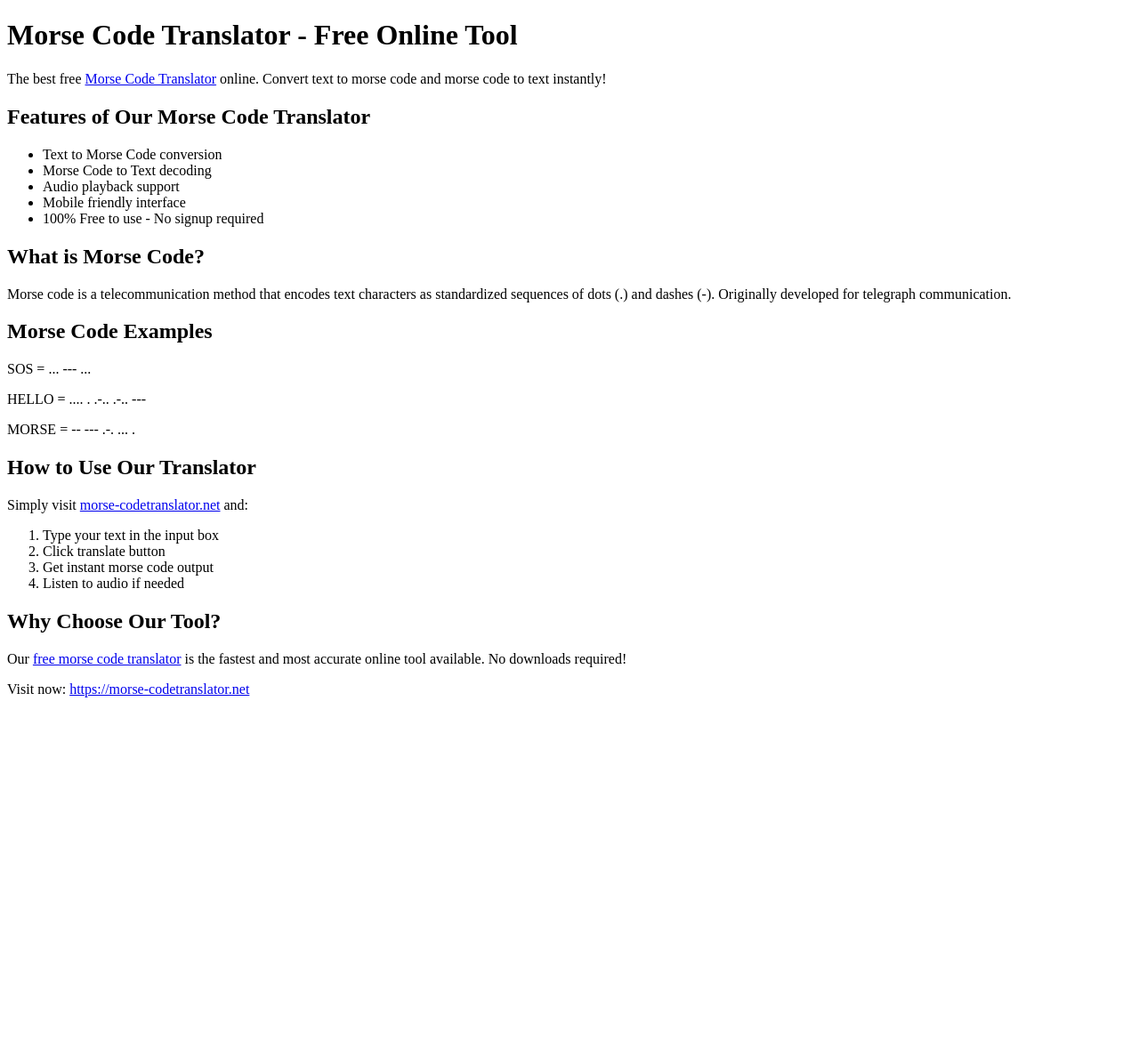
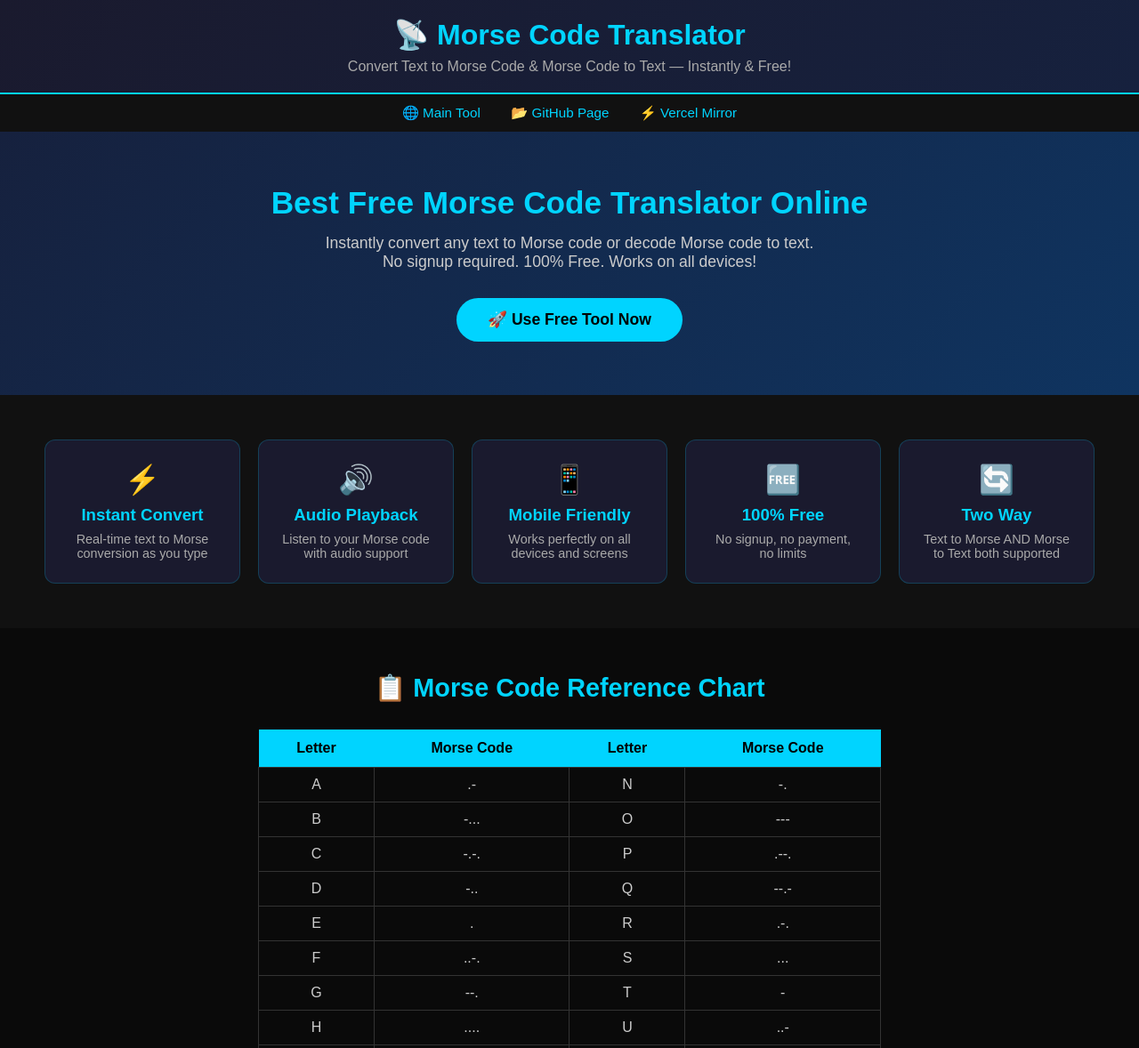
Before and after one commit to morsecodetranslators/Morse-Code-Translator, a plain HTML site: page index.html in a window 1280 px wide. Shown: the top 1178 px of the page at 89% size. Before the commit the page ends 800 px from the top, so only its background shows below. Drawn offline with Linux system fonts and the light colour scheme.

Commit message:
Update index.html

```diff
--- a/index.html
+++ b/index.html
@@ -4,55 +4,216 @@
     <meta charset="UTF-8">
     <meta name="viewport" content="width=device-width, initial-scale=1.0">
     <title>Morse Code Translator - Free Online Tool</title>
-    <meta name="description" content="Free Morse Code Translator.
-    Convert text to morse code and morse code to text online instantly.">
-    <meta name="keywords" content="morse code translator, morse code converter,
-    text to morse code, morse code decoder, online morse code">
+    <meta name="description" content="Free Morse Code Translator. Convert text to morse code online instantly.">
+    <meta name="keywords" content="morse code translator, morse code converter, text to morse code, morse code decoder">
+    <style>
+        * { margin: 0; padding: 0; box-sizing: border-box; }
+        body { font-family: Arial, sans-serif; background: #0a0a0a; color: #fff; }
+
+        header {
+            background: linear-gradient(135deg, #1a1a2e, #16213e);
+            padding: 20px;
+            text-align: center;
+            border-bottom: 2px solid #00d4ff;
+        }
+        header h1 { color: #00d4ff; font-size: 2em; }
+        header p { color: #aaa; margin-top: 8px; }
+
+        nav {
+            background: #111;
+            padding: 12px;
+            text-align: center;
+        }
+        nav a {
+            color: #00d4ff;
+            text-decoration: none;
+            margin: 0 15px;
+            font-size: 0.95em;
+        }
+        nav a:hover { color: #fff; }
+
+        .hero {
+            background: linear-gradient(135deg, #16213e, #0f3460);
+            text-align: center;
+            padding: 60px 20px;
+        }
+        .hero h2 { font-size: 2.2em; color: #00d4ff; margin-bottom: 15px; }
+        .hero p { font-size: 1.1em; color: #ccc; margin-bottom: 30px; }
+        .btn {
+            background: #00d4ff;
+            color: #000;
+            padding: 14px 35px;
+            border-radius: 30px;
+            text-decoration: none;
+            font-weight: bold;
+            font-size: 1.1em;
+            display: inline-block;
+        }
+        .btn:hover { background: #fff; }
+
+        .features {
+            display: flex;
+            flex-wrap: wrap;
+            justify-content: center;
+            gap: 20px;
+            padding: 50px 20px;
+            background: #111;
+        }
+        .card {
+            background: #1a1a2e;
+            border: 1px solid #00d4ff33;
+            border-radius: 12px;
+            padding: 25px;
+            width: 220px;
+            text-align: center;
+        }
+        .card .icon { font-size: 2em; margin-bottom: 10px; }
+        .card h3 { color: #00d4ff; margin-bottom: 8px; }
+        .card p { color: #aaa; font-size: 0.9em; }
+
+        .morse-table {
+            background: #0a0a0a;
+            padding: 50px 20px;
+            text-align: center;
+        }
+        .morse-table h2 { color: #00d4ff; margin-bottom: 30px; font-size: 1.8em; }
+        table {
+            margin: auto;
+            border-collapse: collapse;
+            width: 90%;
+            max-width: 700px;
+        }
+        th {
+            background: #00d4ff;
+            color: #000;
+            padding: 12px;
+        }
+        td {
+            padding: 10px;
+            border: 1px solid #333;
+            color: #ccc;
+            text-align: center;
+        }
+        tr:hover { background: #1a1a2e; }
+
+        .links-section {
+            background: #111;
+            padding: 50px 20px;
+            text-align: center;
+        }
+        .links-section h2 { color: #00d4ff; margin-bottom: 30px; font-size: 1.8em; }
+        .links-grid {
+            display: flex;
+            flex-wrap: wrap;
+            justify-content: center;
+            gap: 15px;
+        }
+        .link-card {
+            background: #1a1a2e;
+            border: 1px solid #00d4ff44;
+            border-radius: 10px;
+            padding: 15px 25px;
+            text-decoration: none;
+            color: #00d4ff;
+            font-weight: bold;
+            transition: all 0.3s;
+        }
+        .link-card:hover { background: #00d4ff; color: #000; }
+
+        footer {
+            background: #000;
+            text-align: center;
+            padding: 30px;
+            color: #555;
+            border-top: 1px solid #222;
+        }
+        footer a { color: #00d4ff; text-decoration: none; }
+    </style>
 </head>
 <body>
 
-<h1>Morse Code Translator - Free Online Tool</h1>
+<header>
+    <h1>📡 Morse Code Translator</h1>
+    <p>Convert Text to Morse Code & Morse Code to Text — Instantly & Free!</p>
+</header>
 
-<p>The best free <a href="https://morse-codetranslator.net">
-Morse Code Translator</a> online. Convert text to morse code
-and morse code to text instantly!</p>
+<nav>
+    <a href="https://morse-codetranslator.net">🌐 Main Tool</a>
+    <a href="https://morsecodetranslators.github.io/Morse-Code-Translator/">📂 GitHub Page</a>
+    <a href="https://morse-code-translator-morsecodetranslators-projects.vercel.app">⚡ Vercel Mirror</a>
+</nav>
 
-<h2>Features of Our Morse Code Translator</h2>
-<ul>
-  <li>Text to Morse Code conversion</li>
-  <li>Morse Code to Text decoding</li>
-  <li>Audio playback support</li>
-  <li>Mobile friendly interface</li>
-  <li>100% Free to use - No signup required</li>
-</ul>
+<section class="hero">
+    <h2>Best Free Morse Code Translator Online</h2>
+    <p>Instantly convert any text to Morse code or decode Morse code to text.<br>
+    No signup required. 100% Free. Works on all devices!</p>
+    <a href="https://morse-codetranslator.net" class="btn">🚀 Use Free Tool Now</a>
+</section>
 
-<h2>What is Morse Code?</h2>
-<p>Morse code is a telecommunication method that encodes text
-characters as standardized sequences of dots (.) and dashes (-).
-Originally developed for telegraph communication.</p>
+<section class="features">
+    <div class="card">
+        <div class="icon">⚡</div>
+        <h3>Instant Convert</h3>
+        <p>Real-time text to Morse conversion as you type</p>
+    </div>
+    <div class="card">
+        <div class="icon">🔊</div>
+        <h3>Audio Playback</h3>
+        <p>Listen to your Morse code with audio support</p>
+    </div>
+    <div class="card">
+        <div class="icon">📱</div>
+        <h3>Mobile Friendly</h3>
+        <p>Works perfectly on all devices and screens</p>
+    </div>
+    <div class="card">
+        <div class="icon">🆓</div>
+        <h3>100% Free</h3>
+        <p>No signup, no payment, no limits</p>
+    </div>
+    <div class="card">
+        <div class="icon">🔄</div>
+        <h3>Two Way</h3>
+        <p>Text to Morse AND Morse to Text both supported</p>
+    </div>
+</section>
 
-<h2>Morse Code Examples</h2>
-<p>SOS = ... --- ...</p>
-<p>HELLO = .... . .-.. .-.. ---</p>
-<p>MORSE = -- --- .-. ... .</p>
+<section class="morse-table">
+    <h2>📋 Morse Code Reference Chart</h2>
+    <table>
+        <tr><th>Letter</th><th>Morse Code</th><th>Letter</th><th>Morse Code</th></tr>
+        <tr><td>A</td><td>.-</td><td>N</td><td>-.</td></tr>
+        <tr><td>B</td><td>-...</td><td>O</td><td>---</td></tr>
+        <tr><td>C</td><td>-.-.</td><td>P</td><td>.--.</td></tr>
+        <tr><td>D</td><td>-..</td><td>Q</td><td>--.-</td></tr>
+        <tr><td>E</td><td>.</td><td>R</td><td>.-.</td></tr>
+        <tr><td>F</td><td>..-.</td><td>S</td><td>...</td></tr>
+        <tr><td>G</td><td>--.</td><td>T</td><td>-</td></tr>
+        <tr><td>H</td><td>....</td><td>U</td><td>..-</td></tr>
+        <tr><td>I</td><td>..</td><td>V</td><td>...-</td></tr>
+        <tr><td>J</td><td>.---</td><td>W</td><td>.--</td></tr>
+        <tr><td>K</td><td>-.-</td><td>X</td><td>-..-</td></tr>
+        <tr><td>L</td><td>.-..</td><td>Y</td><td>-.--</td></tr>
+        <tr><td>M</td><td>--</td><td>Z</td><td>--..</td></tr>
+    </table>
+</section>
 
-<h2>How to Use Our Translator</h2>
-<p>Simply visit <a href="https://morse-codetranslator.net">
-morse-codetranslator.net</a> and:</p>
-<ol>
-  <li>Type your text in the input box</li>
-  <li>Click translate button</li>
-  <li>Get instant morse code output</li>
-  <li>Listen to audio if needed</li>
-</ol>
+<section class="links-section">
+    <h2>🔗 Our Pages & Mirrors</h2>
+    <div class="links-grid">
+        <a href="https://morse-codetranslator.net" class="link-card">🌐 Main Website</a>
+        <a href="https://morsecodetranslators.github.io/Morse-Code-Translator/" class="link-card">📂 GitHub Pages</a>
+        <a href="https://morse-code-translator-morsecodetranslators-projects.vercel.app" class="link-card">⚡ Vercel</a>
+    </div>
+</section>
 
-<h2>Why Choose Our Tool?</h2>
-<p>Our <a href="https://morse-codetranslator.net">
-free morse code translator</a> is the fastest and most
-accurate online tool available. No downloads required!</p>
-
-<p>Visit now: <a href="https://morse-codetranslator.net">
-https://morse-codetranslator.net</a></p>
+<footer>
+    <p>© 2025 <a href="https://morse-codetranslator.net">Morse Code Translator</a> —
+    Free Online Tool |
+    <a href="https://morsecodetranslators.github.io/Morse-Code-Translator/">GitHub</a> |
+    <a href="https://morse-code-translator-morsecodetranslators-projects.vercel.app">Vercel</a>
+    </p>
+</footer>
 
 </body>
 </html>
```
